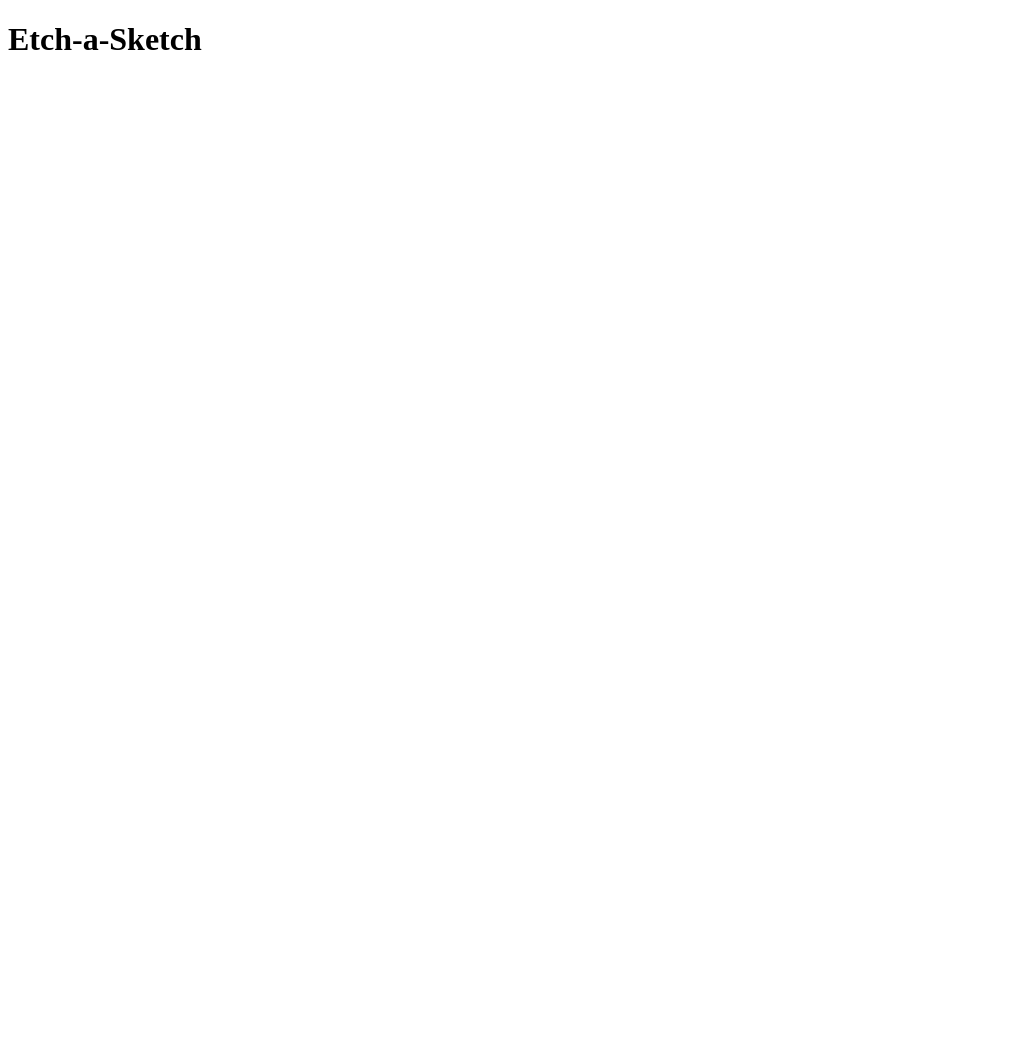
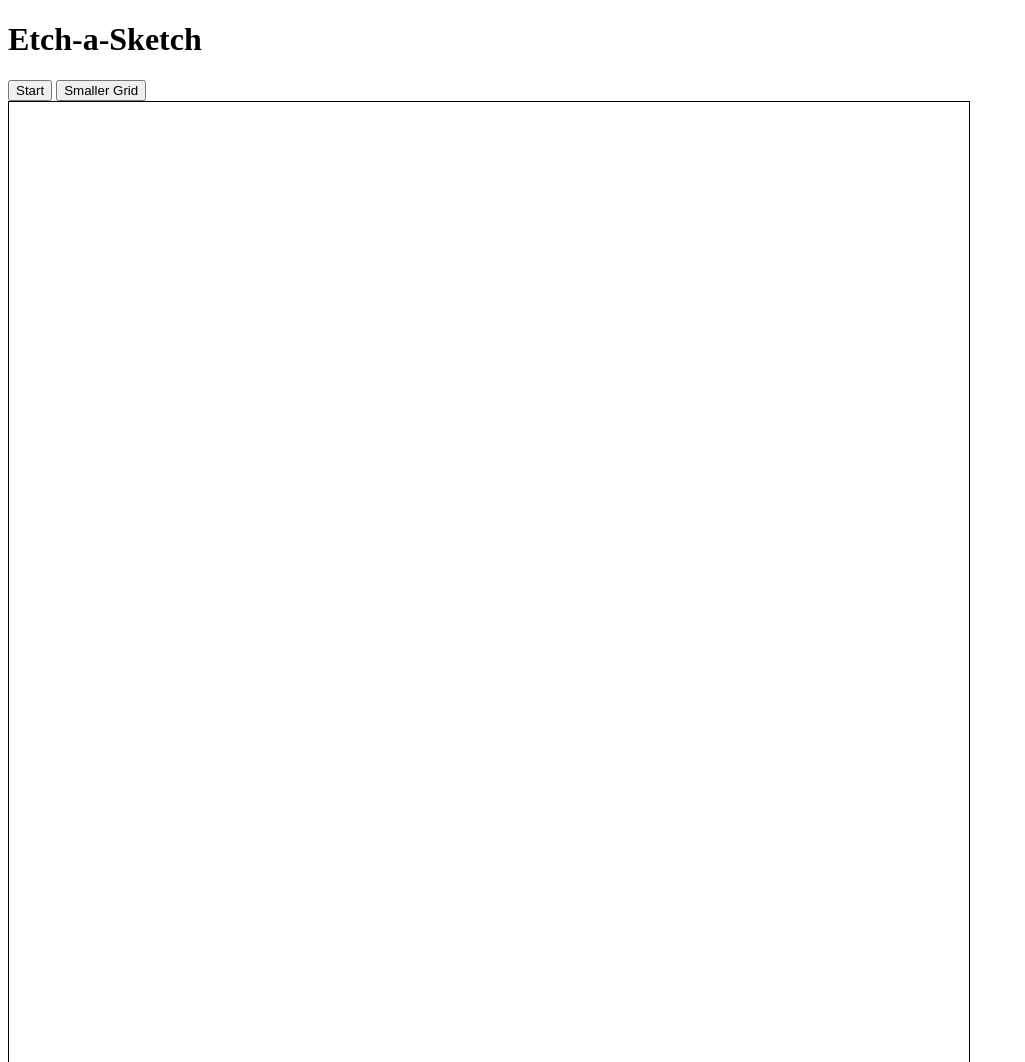
Before and after one commit to Adam-Smith-Coder/etch-a-sketch, a plain HTML site: page index.html in a window 1280 px wide. Shown: the top 1062 px of the page, without its empty margins (0-1025 px from the left). Before the commit the page ends 800 px from the top, so only its background shows below. Drawn offline with Linux system fonts and the light colour scheme.

Commit message:
Update files with further coding to create etch a sketch
Update index.html with buttons to act as options for etch a sketch grid
sizes
Move JS file link to outside of the body element and apply defer to the tag
so it runs after HTML has loaded
Create function in JS file to create an input number of rows/cols within
prev created sketchbox div
Add CSS styling to ensure this shows up correctly during testing phase so
boxes can be seen
Update size of the sketchbox to ensure that the created divs fit when the
size is changed
Add functions to the buttons with sizes of 16x16 for the standard grid
and 64x64 as a larger test grid

```diff
--- a/index.html
+++ b/index.html
@@ -6,8 +6,13 @@
         <link rel="stylesheet" href="style.css">
     </head>
     <body>
-        <h1>Etch-a-Sketch</h1>
-        <div class="sketchbox"></div>
-        <script src="script.js"></script>
+        <div class="interface">
+            <h1>Etch-a-Sketch</h1>
+            <button onclick="makeRows(16, 16);">Start</button>
+            <button onclick="makeRows(64, 64);">Smaller Grid</button>
+            <div id="sketchbox">
+            </div>
+        </div>
     </body>
+    <script src="script.js" defer></script>
 </html>
--- a/script.js
+++ b/script.js
@@ -0,0 +1,10 @@
+const sketchbox = document.getElementById('sketchbox');
+
+function makeRows(rows, cols) {
+    sketchbox.style.setProperty('--grid-rows', rows);
+    sketchbox.style.setProperty('--grid-cols', cols);
+    for (i = 0; i < (rows * cols); i++) {
+        let cell = document.createElement("div");
+        sketchbox.appendChild(cell).className = "grid-item";
+  };
+};
--- a/style.css
+++ b/style.css
@@ -0,0 +1,21 @@
+:root {
+    --grid-cols: 1;
+    --grid-rows: 1;
+  }
+
+  #sketchbox {
+    display: grid;
+    border: 1px solid black;
+    height: 960px;
+    width: 960px;
+    grid-gap: 0px;
+    grid-template-rows: repeat(var(--grid-rows), 1fr);
+    grid-template-columns: repeat(var(--grid-cols), 1fr);
+  }
+
+  .grid-item {
+    border: 1px solid #ddd;
+    height: auto;
+    width: auto;
+    padding: 5px;
+  }
```
